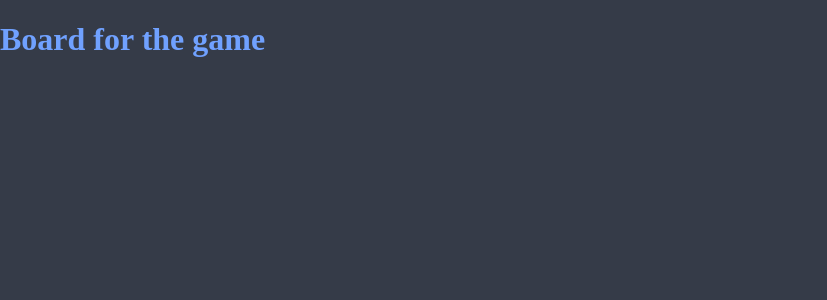
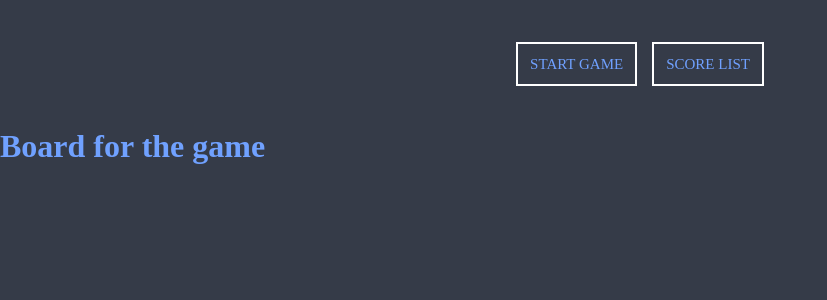
Before and after one commit to grzesiekS/snake-game, a React (Create React App) app: page /game in a window 1280 px wide. Shown: the top 300 px of the page, without its empty margins (0-827 px from the left). Built offline with nearby package versions, Linux system fonts and the light colour scheme; a web font is replaced by a local one.

Commit message:
Implement NavBar in Game component

```diff
--- a/src/components/features/Game/Game.tsx
+++ b/src/components/features/Game/Game.tsx
@@ -1,10 +1,25 @@
 import React from 'react';
+import { NavBar } from '../NavBar/NavBar';
 import { Board } from './Board/Board';
 
 import styles from './Game.module.scss';
 
+const linksData = [
+  {
+    _id: '1',
+    text: 'Start Game',
+    url: '/game',
+  },
+  {
+    _id: '2',
+    text: 'Score List',
+    url: '/scores',
+  },
+];
+
 export const Game: React.FC = () => (
   <div className={styles.container}>
+    <NavBar links={linksData} />
     <Board />
   </div>
 );
```
